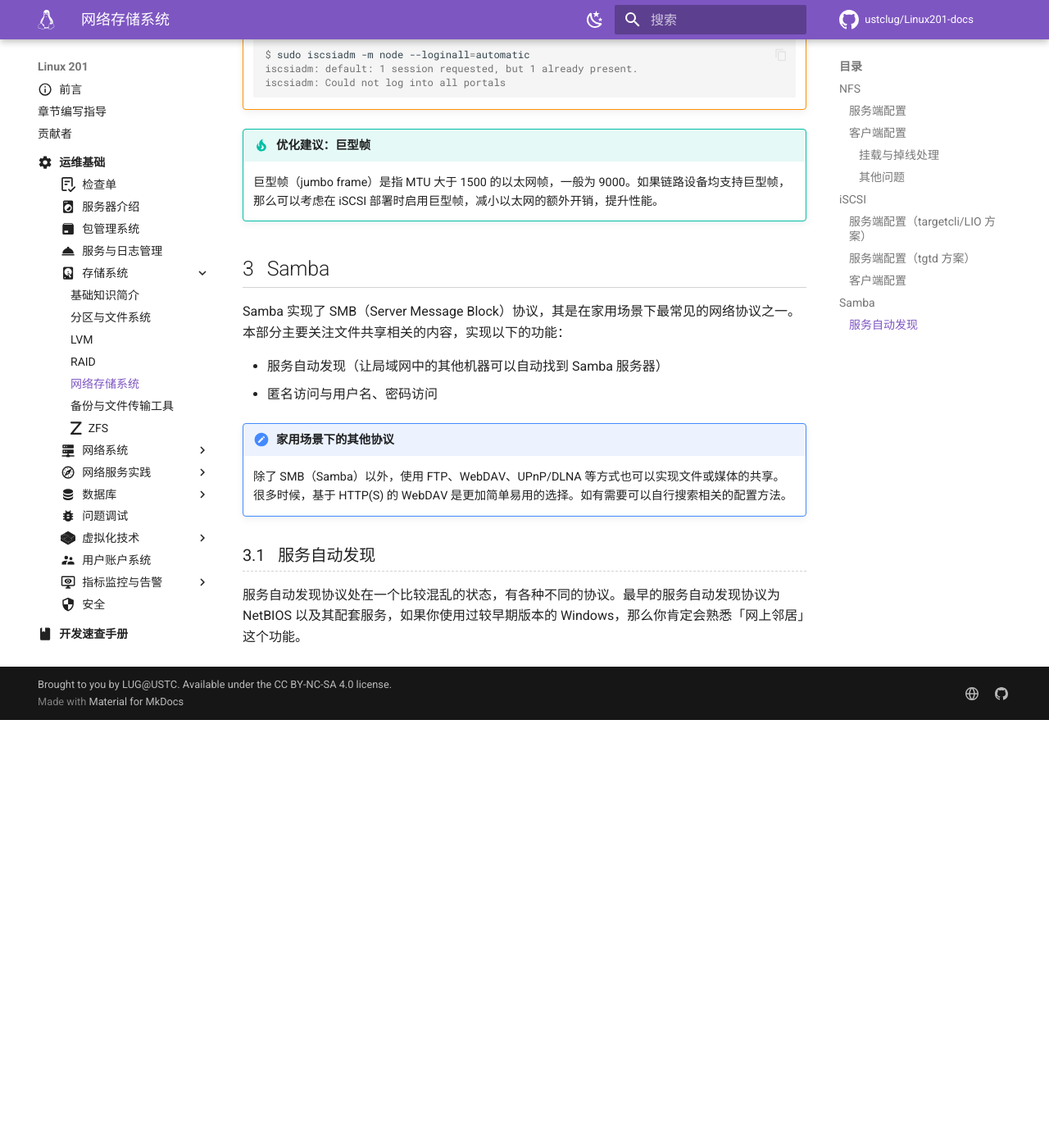
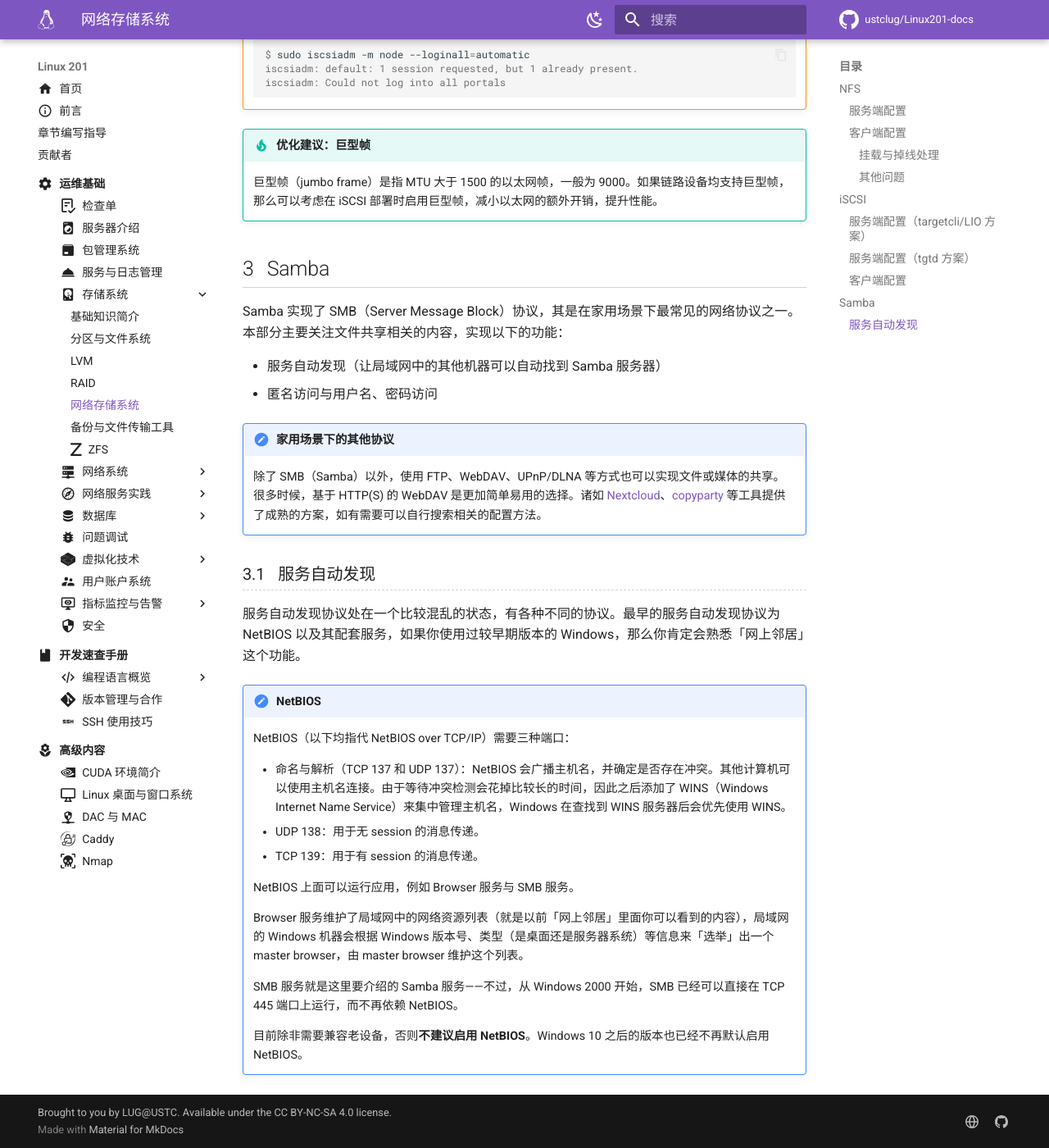
Before and after one commit to ustclug/Linux201-docs, an MkDocs documentation site: the page built from docs/ops/storage/network.md, in a window 1280 px wide and 1400 px high, scrolled down 12473 px. Shown: the whole window at 82% size. Built offline with MkDocs 1.6.1 and Material for MkDocs 9.7.7, drawn with Linux system fonts in a browser that asks for light colours; comment, search, counter and statistics services are not loaded; before the commit the page ends 13351 px from its top, so only the background shows below that.

Commit message:
ops/storage: NetBIOS note

```diff
--- a/docs/ops/storage/network.md
+++ b/docs/ops/storage/network.md
@@ -29,6 +29,7 @@
 
 服务端需要安装 `nfs-kernel-server` 包。除此之外，NFSv3 支持还需要安装 `rpcbind` 包（对应 NFSv3 协议的 111 端口），该包在目前的 Debian 中以 `rpcbind.socket` 的形式对外提供服务。
 
+<!-- TODO: nfs-ganesha (userspace) -->
 <!-- TODO: a link to systemd socket -->
 
 NFS 的导出配置位于 `/etc/exports` 文件中。例如以下的配置：
@@ -696,8 +697,24 @@
 
 !!! note "家用场景下的其他协议"
 
-    除了 SMB（Samba）以外，使用 FTP、WebDAV、UPnP/DLNA 等方式也可以实现文件或媒体的共享。很多时候，基于 HTTP(S) 的 WebDAV 是更加简单易用的选择。如有需要可以自行搜索相关的配置方法。
+    除了 SMB（Samba）以外，使用 FTP、WebDAV、UPnP/DLNA 等方式也可以实现文件或媒体的共享。很多时候，基于 HTTP(S) 的 WebDAV 是更加简单易用的选择。诸如 [Nextcloud](https://nextcloud.com/)、[copyparty](https://github.com/9001/copyparty) 等工具提供了成熟的方案，如有需要可以自行搜索相关的配置方法。
 
 ### 服务自动发现 {#samba-auto-discovery}
 
 服务自动发现协议处在一个比较混乱的状态，有各种不同的协议。最早的服务自动发现协议为 NetBIOS 以及其配套服务，如果你使用过较早期版本的 Windows，那么你肯定会熟悉「网上邻居」这个功能。
+
+!!! note "NetBIOS"
+
+    NetBIOS（以下均指代 NetBIOS over TCP/IP）需要三种端口：
+
+    - 命名与解析（TCP 137 和 UDP 137）：NetBIOS 会广播主机名，并确定是否存在冲突。其他计算机可以使用主机名连接。由于等待冲突检测会花掉比较长的时间，因此之后添加了 WINS（Windows Internet Name Service）来集中管理主机名，Windows 在查找到 WINS 服务器后会优先使用 WINS。
+    - UDP 138：用于无 session 的消息传递。
+    - TCP 139：用于有 session 的消息传递。
+
+    NetBIOS 上面可以运行应用，例如 Browser 服务与 SMB 服务。
+
+    Browser 服务维护了局域网中的网络资源列表（就是以前「网上邻居」里面你可以看到的内容），局域网的 Windows 机器会根据 Windows 版本号、类型（是桌面还是服务器系统）等信息来「选举」出一个 master browser，由 master browser 维护这个列表。
+
+    SMB 服务就是这里要介绍的 Samba 服务——不过，从 Windows 2000 开始，SMB 已经可以直接在 TCP 445 端口上运行，而不再依赖 NetBIOS。
+
+    目前除非需要兼容老设备，否则**不建议启用 NetBIOS**。Windows 10 之后的版本也已经不再默认启用 NetBIOS。
```
